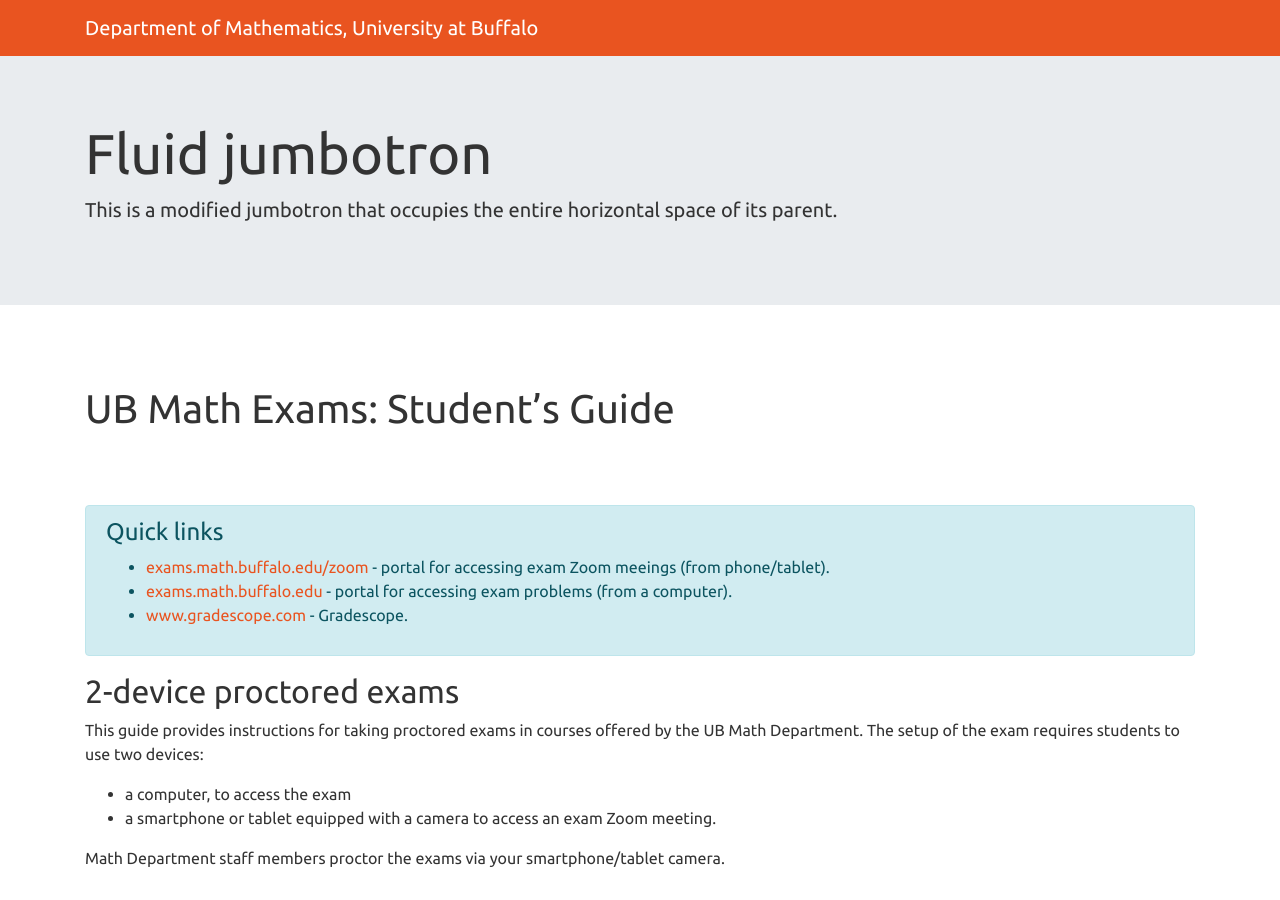
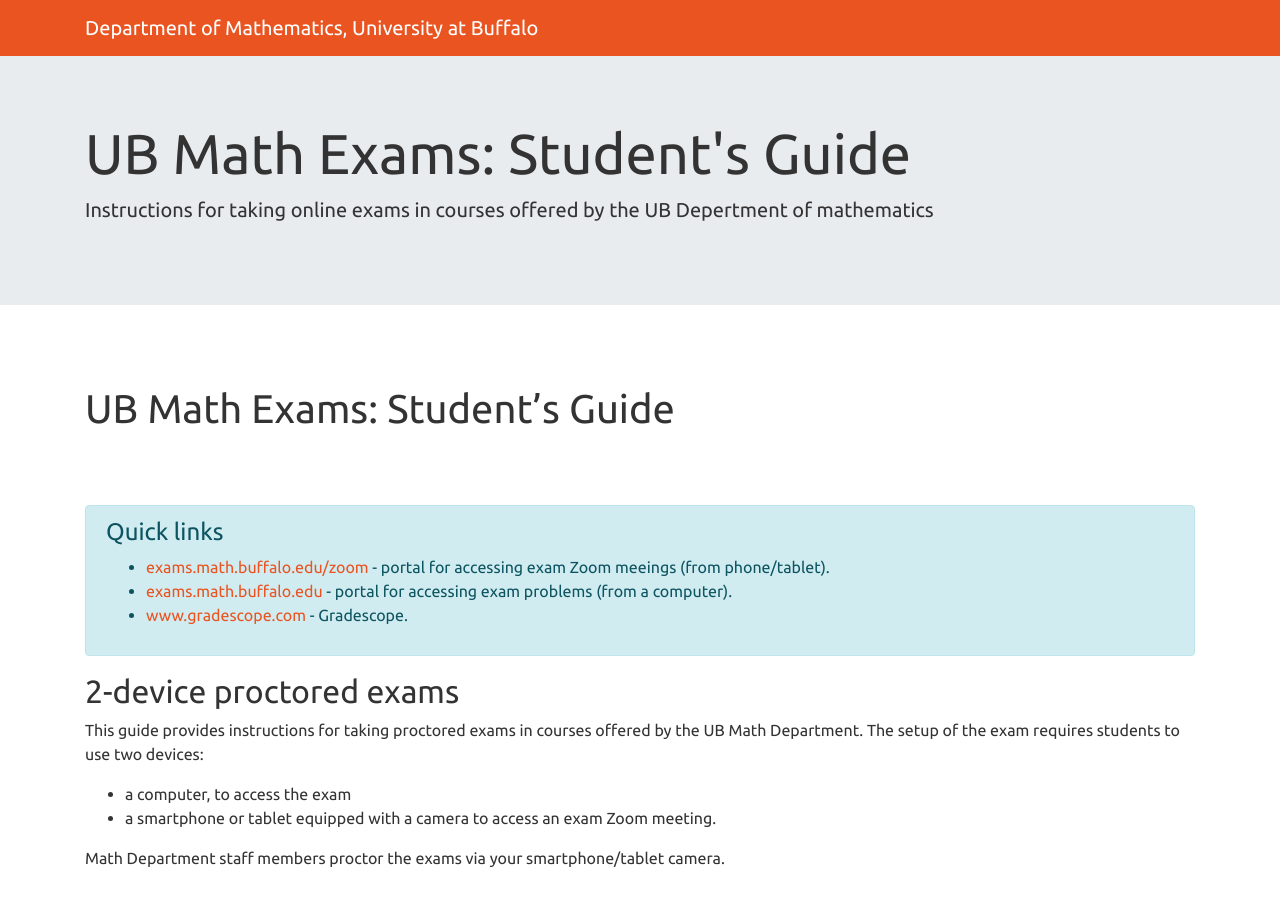
Before and after one commit to ub-math/exam_guides, a Jekyll site: the page built from docs/index.md, in a window 1280 px wide and 900 px high. Built offline with Jekyll 4.4.1, drawn with Linux system fonts in a browser that asks for light colours.

Commit message:
Update default.html

```diff
--- a/docs/_layouts/default.html
+++ b/docs/_layouts/default.html
@@ -9,8 +9,8 @@
 
     <div class="jumbotron jumbotron-fluid" style="background-image: ../assets/images/jumbo_bgd.jpg; background-size: cover;">
       <div class="container">
-        <h1 class="display-4">Fluid jumbotron</h1>
-        <p class="lead">This is a modified jumbotron that occupies the entire horizontal space of its parent.</p>
+        <h1 class="display-4">UB Math Exams: Student's Guide</h1>
+        <p class="lead">Instructions for taking online exams in courses offered by the UB Depertment of mathematics</p>
       </div>
     </div>
 
```
